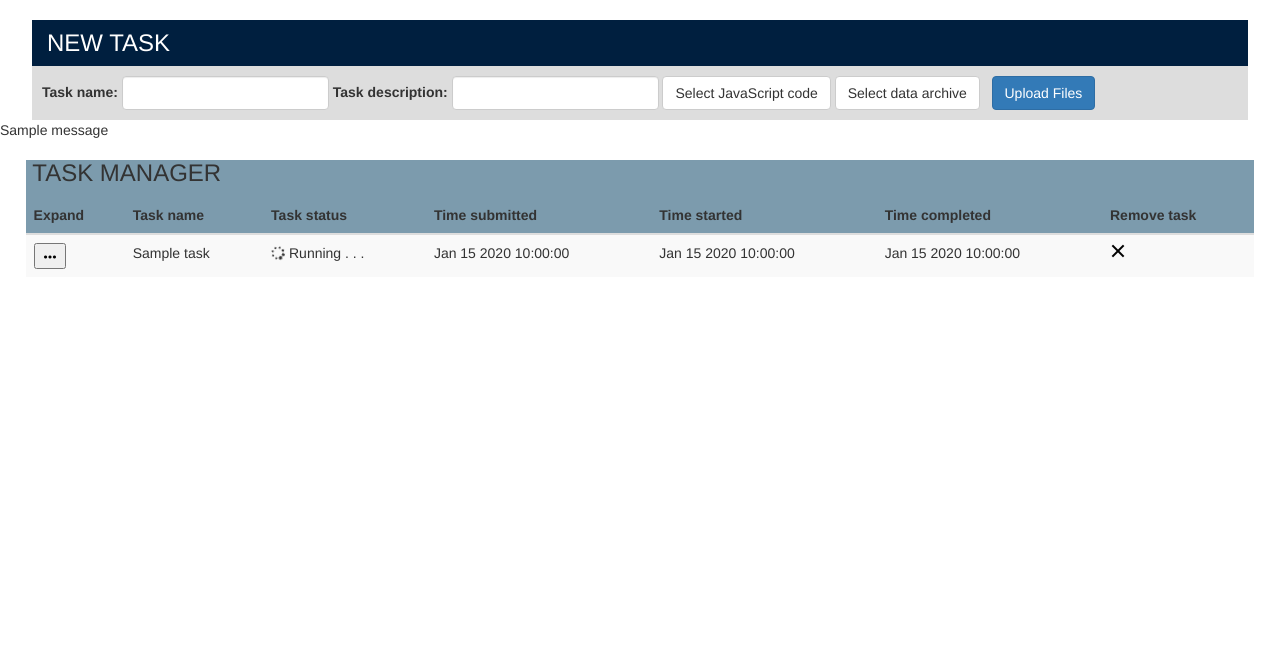
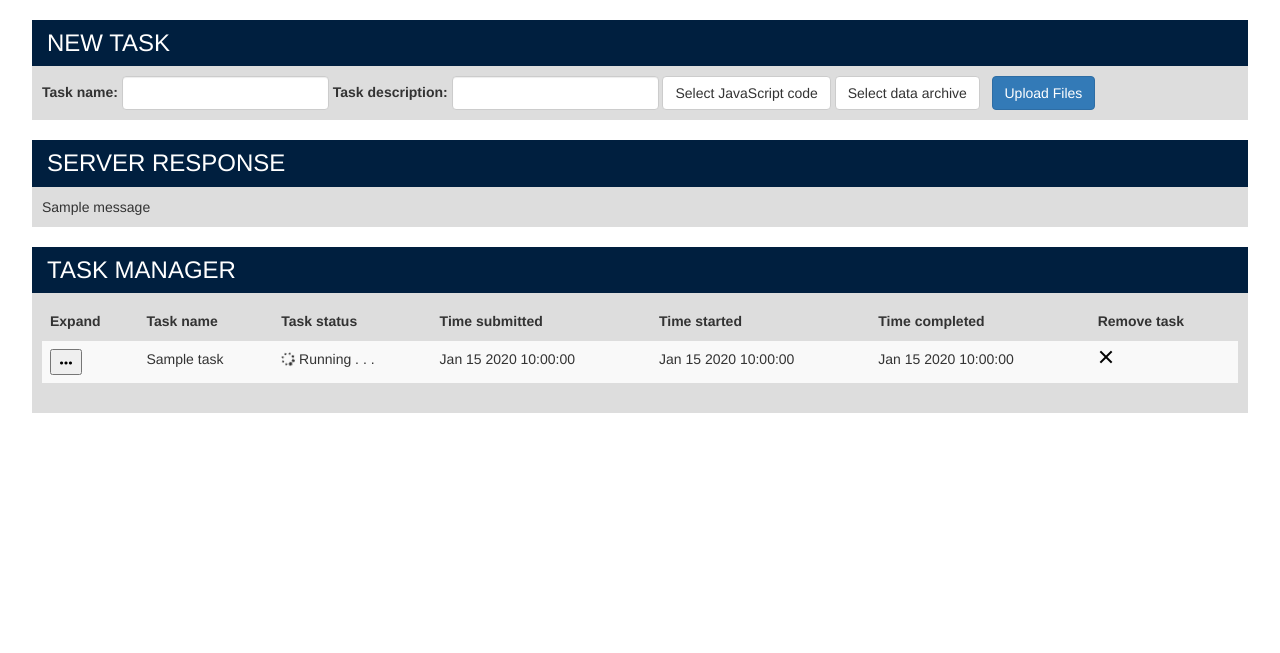
Before and after one commit to PhoneMapWebApps/PhoneMapServer, a Flask app: page / in a window 1280 px wide. Shown: the part 52-705 px from the top of the page. Run offline with Flask 2, Linux system fonts and the light colour scheme; a user stored in the database is signed in; tables that the repository leaves empty hold one stand-in row (values such as "Sample post"); one stand-in notice (Sample message) is shown; parts of the project's set-up code (start-up, migrations or seed data) failed here and were passed over; some libraries are stand-ins or nearby versions.

Commit message:
Restyled rest of the task manager

```diff
--- a/app/templates/index.html
+++ b/app/templates/index.html
@@ -140,12 +140,12 @@
                    $("tr").css({"height" : "auto"});
                    var conH = $(content).height();
                    var rowH = $(row).height();
-                   var updatedHeight = conH + rowH;
+                   var updatedHeight = conH + rowH + 25;
                    $(row).css({"height" : updatedHeight});
-                                   var left = $(row).position().left;
+                   var left = $(row).position().left + 25;
                 var top = $(row).position().top + rowH + 'px';
                    $("[id*=content]").css({"display" : "none", "left": "auto", "top" : "auto"});
-                   $(content).css({"display" : "block", "auto": left, "top" : top});
+                   $(content).css({"display" : "block", "left": left, "top" : top});
                    var newBg = $(row).css("background-color");
                    $(content).css({"background-color" : newBg});
                }
@@ -205,29 +205,39 @@
         </div>
       </div>
     </div>
-
-    <!-- Upload zip files + JS code -->
-    <!-- <div class="new_task">
-        <h3>&nbspNEW TASK</h3>
-        <form id="upload"  action="tasks" method="POST" enctype="multipart/form-data">
-            <b>Task Name:</b> <input type="text" name="TASK_NAME" value="">
-            <b>Task Description:</b> <input type="text" name="TASK_DESC" value="">
-            <div class="upload_button"><b>JavaScript Code:&nbsp</b><input type="file" name="JS_FILE"></div>
-            <div class="upload_button"><b>Data Archive:&nbsp</b><input type="file" name="ZIP_FILE"></div>
-            <div class="upload_button"> <input type="submit" value="Upload files"></div>
-        </form>
-
-    </div> -->
-
+    <br/>
     {% with messages = get_flashed_messages() %}
       {% if messages %}
+        <div class="container-fluid new_task">
+        <div class="row">
+            <div class="col-sm-12">
+            <h3>SERVER RESPONSE</h3>
+            </div>
+        </div>
+        </div>
+        <div class="container-fluid new_task_lighter">
+          <div class="row">
+            <div class="col-sm-12">
             {% for message in messages %}
-              <p>{{ message }}</p>
+              {{ message }} <br/>
             {% endfor %}
+            </div>
+          </div>
+        </div>
+        <br/>
       {% endif %}
     {% endwith %}
-    <div class="task_list">
-        <h3>&nbspTASK MANAGER</h3>
+
+    <div class="container-fluid new_task">
+    <div class="row">
+        <div class="col-sm-12">
+        <h3>TASK MANAGER</h3>
+        </div>
+    </div>
+    </div>
+    <div class="container-fluid new_task_lighter">
+      <div class="row">
+        <div class="col-sm-12">
           <table class="table table-striped">
               <thead>
                   <th>Expand</th>
@@ -260,7 +270,8 @@
                           <td> <form id="delete_task"  action="tasks/del/{{ task.task_id }}" method="POST" enctype="multipart/form-data">
                               <input type="image" src="static/android-close.png" alt="Submit Form" style="width:16px;height:16px;" />
                           </form></td>
-                    </tr>
+                      </tr
+                         >
                   {% endfor %}
               </tbody>
           </table>
@@ -268,15 +279,22 @@
           {% for task in task_list %}
           <div class="task_list" id="content{{ task.task_id }}">
               <p><b>Description:</b> {{ task.task_desc }}</p>
-            <p><b>Change file:</b>
-                <form id="update_data"  action="tasks/{{ task.task_id }}" method="POST" enctype="multipart/form-data">
-                    <div class="upload_button"><b>JavaScript Code:&nbsp</b><input type="file" name="JS_FILE"></div>
-                    <div class="upload_button"><b>Data Archive:&nbsp</b><input type="file" name="ZIP_FILE"></div>
-                    <div class="upload_button"> <input type="submit" value="Upload files"></div>
+                <form class="form-inline" id="update_data" action="tasks/{{ task.task_id }}" method="POST" enctype="multipart/form-data">
+                    <b>Amend uploaded code or data:</b>
+                    <label class="btn btn-default btn-file">
+                        Select replacement JS code <input type="file" name="JS_FILE" style="display: none;">
+                    </label>
+                    <label class="btn btn-default btn-file">
+                        Select replacement data archive <input type="file" name="ZIP_FILE" style="display: none;">
+                    </label>&nbsp;&nbsp;
+                    <label class="btn btn-primary btn-file">
+                        Reupload Files <input type="submit" value="Reupload files" style="display: none;">
+                    </label>
                 </form>
-            </p>
           </div>
           {% endfor %}
+        </div>
+      </div>
     </div>
 
     <footer class="footer">
```
Lines whose indentation alone changed are shown as unchanged.
